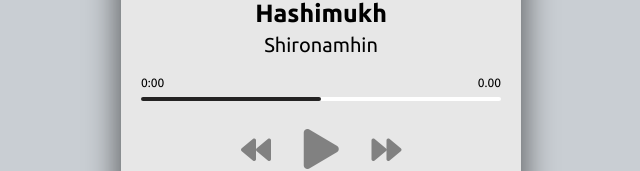
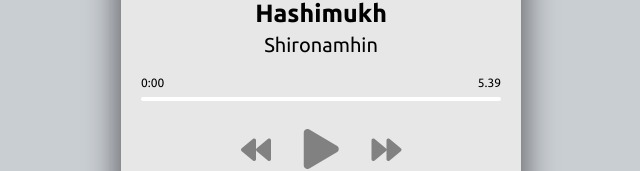
Before and after one commit to ShazidHasanRiam/MusicPlayer, a plain HTML site: page index.html in a window 1280 px wide. Shown: the part 451-622 px from the top of the page, without its empty margins (319-959 px from the left). Drawn offline with Linux system fonts and the light colour scheme.

Commit message:
Small Bug Fixed

```diff
--- a/index.html
+++ b/index.html
@@ -28,7 +28,7 @@
             </div>
             <div class="duration-wrapper">
                 <span id="current-time">0:00</span>
-                <span id="duration">0.00</span>
+                <span id="duration">5.39</span>
             </div>
         </div>
 
--- a/style.css
+++ b/style.css
@@ -66,7 +66,7 @@ h3 {
     background: #242323;
     border-radius: 5px;
     height: 100%;
-    width: 50%;
+    width: 0%;
     transition: width 0.1s linear;
 }
 
```
